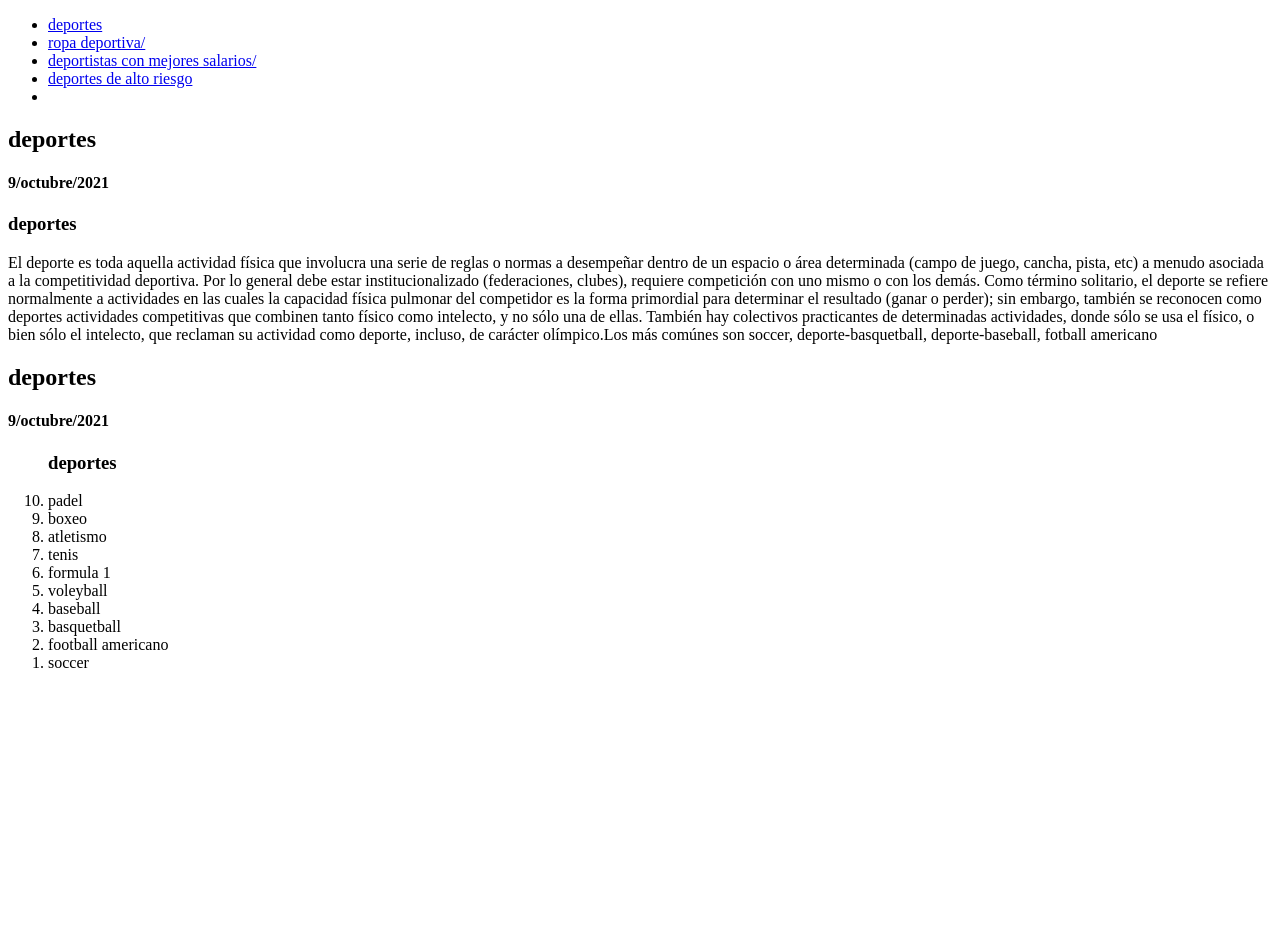
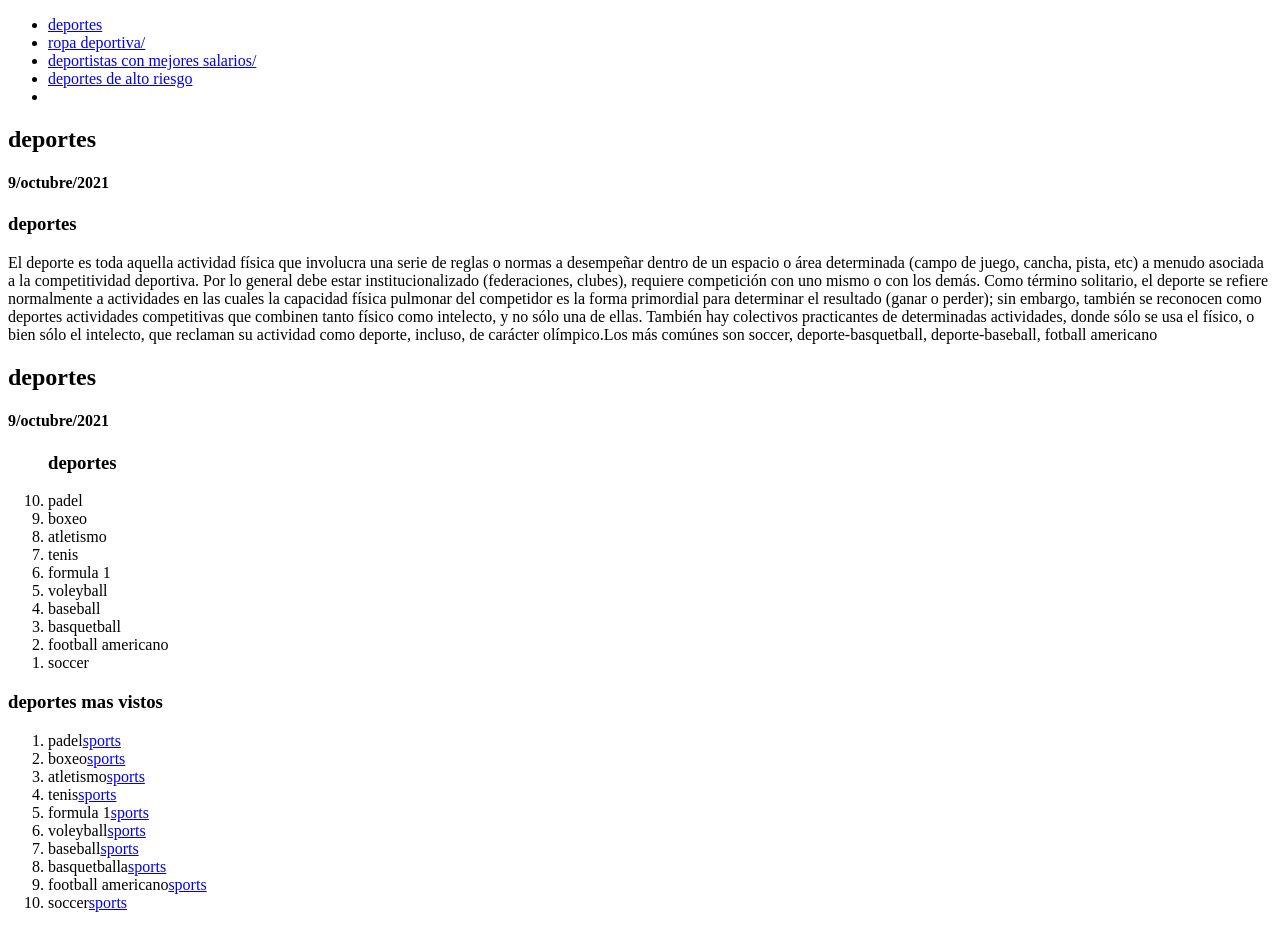
Before and after one commit to maldonado25/9-3-pesquera-maldonado-blog_de_mundoi, a plain HTML site: page Root/mi_primer_tema.html in a window 1280 px wide. Before the commit the page ends 800 px from the top, so only its background shows below. Drawn offline with Linux system fonts and the light colour scheme.

Commit message:
primer y tercer tema completos

```diff
--- a/Root/mi_primer_tema.html
+++ b/Root/mi_primer_tema.html
@@ -35,8 +35,6 @@
 </footer>
 </article>
 <!--fin entrada:nombre_del_articulo-->
-</body>
-</html>
 <article>
     <header>
         <hgroup>
@@ -69,3 +67,28 @@
 </footer>
 </article>
 <!--fin entrada:nombre_del_articulo-->
+</footer>
+</article>
+<!--fin entrada:nombre_del_articulo-->
+<article>
+</div>
+    <h3>deportes mas vistos</h3>
+    <ol>
+        <li>padel<a href="https://www.worldpadeltour.com/" target="_blank">sports</a></li>
+        <li>boxeo<a href="https://wbcboxing.com/wbc/" target="_blank">sports</a></li>
+        <li>atletismo<a href="https://www.fmaa.mx/" target="_blank">sports</a></li>
+        <li>tenis<a href="https://www.atptour.com/es/" target="_blank">sports</a></li>
+        <li>formula 1<a href="https://www.formula1.com/" target="_blank">sports</a></li>
+        <li>voleyball<a href="https://www.fivb.com/" target="_blank">sports</a></li>
+        <li>baseball<a href="https://www.mlb.com/es" target="_blank">sports</a></li>
+        <li>basquetballa<a href="https://www.nba.com/?59" target="_blank">sports</a></li>
+        <li>football americano<a href="https://www.nfl.com/" target="_blank">sports</a></li>
+        <li>soccer<a href="https://www.fifa.com/es" target="_blank">sports</a></li>
+    </ol>
+<footer>
+
+</footer>
+</div>
+</article>
+</body>
+</html>
```
Also changed, not shown: Root/mi_tercer_tema.html (indentation only).
